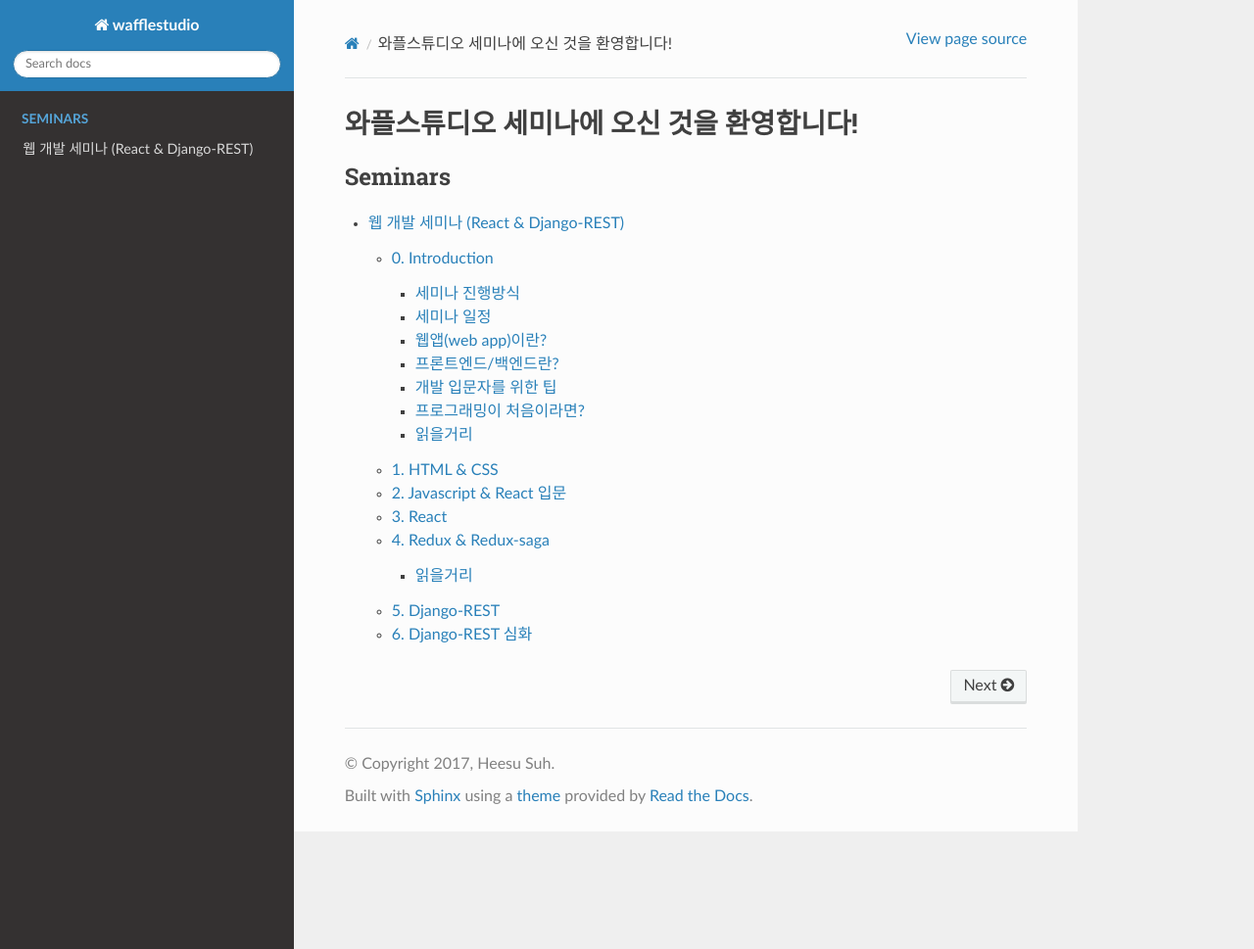
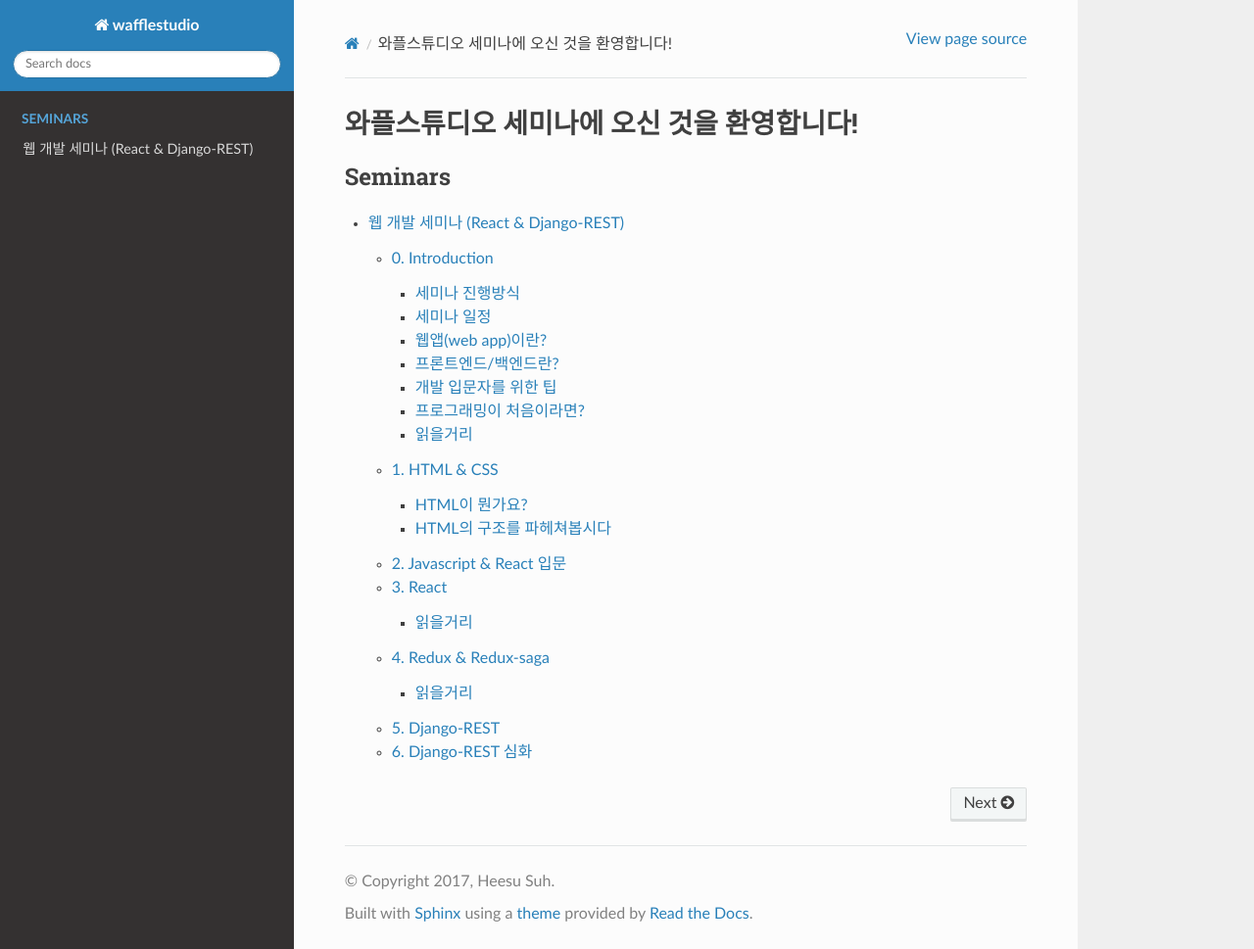
Before and after one commit to wafflestudio/wafflestudio-docs, a Sphinx documentation site: the page built from docs/index.rst, in a window 1280 px wide and 969 px high. Shown: the whole window at 98% size. Built offline with Sphinx 7.4.7 and the Read the Docs theme 2.0.0, drawn with Linux system fonts in a browser that asks for light colours; some of the changed lines change nothing that is shown.

Commit message:
writing section 1

```diff
--- a/docs/web-seminar-react-django/1-html-css.rst
+++ b/docs/web-seminar-react-django/1-html-css.rst
@@ -1,2 +1,93 @@
 1. HTML & CSS
 ======================================
+
+이번 세션에서는 웹 개발의 가장 기본이 되는 HTML과 CSS에 대해 다뤄볼 것입니다. 처음에는 어디서부터 공부해야될지 감이 잘 안 올 수도 있지만 열심히 구글링하면서 개발하다보면 어느샌가 숙련되어있는게 HTML과 CSS입니다... (화이팅)
+
+
+HTML이 뭔가요?
+--------------------------------------
+
+HTML은 간단하게 설명하자면 웹 페이지가 어떤 구조로 만들어져있는지를 설명해주는 언어라고 할 수 있습니다. 예를 들어, 어떤 문서를 웹 페이지로 만든다고 했을 때 그 문서의 제목, 부제목은 무엇인지, 문단의 내용은 무엇인지, 혹은 어떤 이미지가 있는지에 대한 정보를 담고 있는 언어라고 할 수 있습니다.
+
+HTML이 어떻게 생겼는지를 대충 보여드리면 아래와 같습니다. (곧 익숙해질 것입니다)
+
+.. image:: ../_static/html-example.png
+    :width: 100%
+
+
+HTML의 구조를 파헤쳐봅시다
+---------------------------------------
+
+HTML은 여러 개의 element로 구성되어있습니다. 먼저 간단한 HTML element의 예시를 살펴봅시다.
+
+.. code-block:: html
+
+    <p>Wafflestudio</p>
+
+모든 element는 opening tag와 closing tag로 감싸져 있습니다. 여기서는 <p>가 opening tag, </p>가 closing tag에 해당됩니다.
+
+또한 element는 tag의 종류에 따라서 다른 의미를 가집니다. 여기서 사용하고 있는 것은 p tag이며 text paragraph를 의미합니다. html tag는 이 외에도 굉장히 많으며 대표적으로는 div(다른 html element들을 포함하는 container), a(어떤 웹페이지/이메일/url을 가리키는 하이퍼링크), input(유저가 텍스트를 입력할 수 있는 창), button(클릭할 수 있는 버튼) 등이 있습니다.
+
+opening tag와 closing tag 안에 있는 것은 content라고 부르며, 여기서는 text로만 이루어져있습니다.
+
+
+또한 element는 attribute들을 가지기도 합니다. attribute는 해당 element에 담겨있는 추가적인 정보를 의미합니다. attribute의 대표적인 예시로는 class나 id가 있는데 이것이 어떤 쓸모가 있는지는 조만간 알게 될 것입니다.
+
+.. code-block:: html
+
+    <p class="paragraph" id="waffle">Wafflestudio</p>
+
+
+element 안에 element를 넣을 수도 있습니다.
+
+.. code-block:: html
+
+    <p>와플스튜디오 <strong>세미나</strong>에 오신 것을 환영합니다.</p>
+
+
+어떤 element들은 content를 안 가지기도 합니다. 대표적으로는 img tag가 있습니다.
+
+.. code-block:: html
+
+    <img src="assets/wafflestudio-logo.png">
+
+
+조금 복잡한 구조를 살펴봅시다.
+
+.. code-block:: html
+
+    <html>
+      <head>
+        <meta charset="utf-8">
+        <title>Wafflestudio Seminar</title>
+      </head>
+      <body>
+        <div>
+            <h1>세미나 일정</h1>
+            <p>다음은 앞으로의 세미나 일정입니다. 추후에 변경될 수 있습니다.</p>
+            <ul>
+              <li>9.15 : Introduction</li>
+              <li>9.22 : HTML, CSS</li>
+              <li>9.29 : Javascript</li>
+            </ul>
+            <img src="wafflestudio-logo.png">
+        </div>
+      </body>
+    </html>
+
+* <html> : html element. 웹페이지의 모든 것들을 담고 있는 element이며 root element라고 부르기도 함.
+* <head> : head element. 유저에게 보여지는 content를 담고 있지는 않지만 웹페이지에 필요한 정보 등을 담고 있음.
+* <body> : body element. 실제로 유저에게 보여지는 content를 담고 있음.
+* <meta charset="utf-8"> : document가 사용하는 charcter set을 utf-8로 정의. 한글을 제대로 표시하려면 이것을 head에 포함해야함.
+* <title> : 현재 페이지의 title. 보통 브라우저에서 탭에 띄워주는 문구.
+* <div> : content를 div로 감싸고 있음.
+* <h1> : heading 제목.
+* <p> : paragraph.
+* <ul> : bullet list.
+* <li> : bullet list의 item
+* <img> : image.
+
+이 html 파일을 웹 브라우저에서 띄우면 다음과 같이 보입니다.
+
+.. image:: ../_static/html-result-example.png
+    :width: 100%
--- a/docs/web-seminar-react-django/3-react.rst
+++ b/docs/web-seminar-react-django/3-react.rst
@@ -1,2 +1,6 @@
 3. React
 ======================================
+
+읽을거리
+--------------
+* `Learning Functional Programming with JavaScript <https://youtu.be/e-5obm1G_FY>`_
```
Also changed, not shown: docs/_static/html-example.png (added), docs/_static/html-result-example.png (added).
